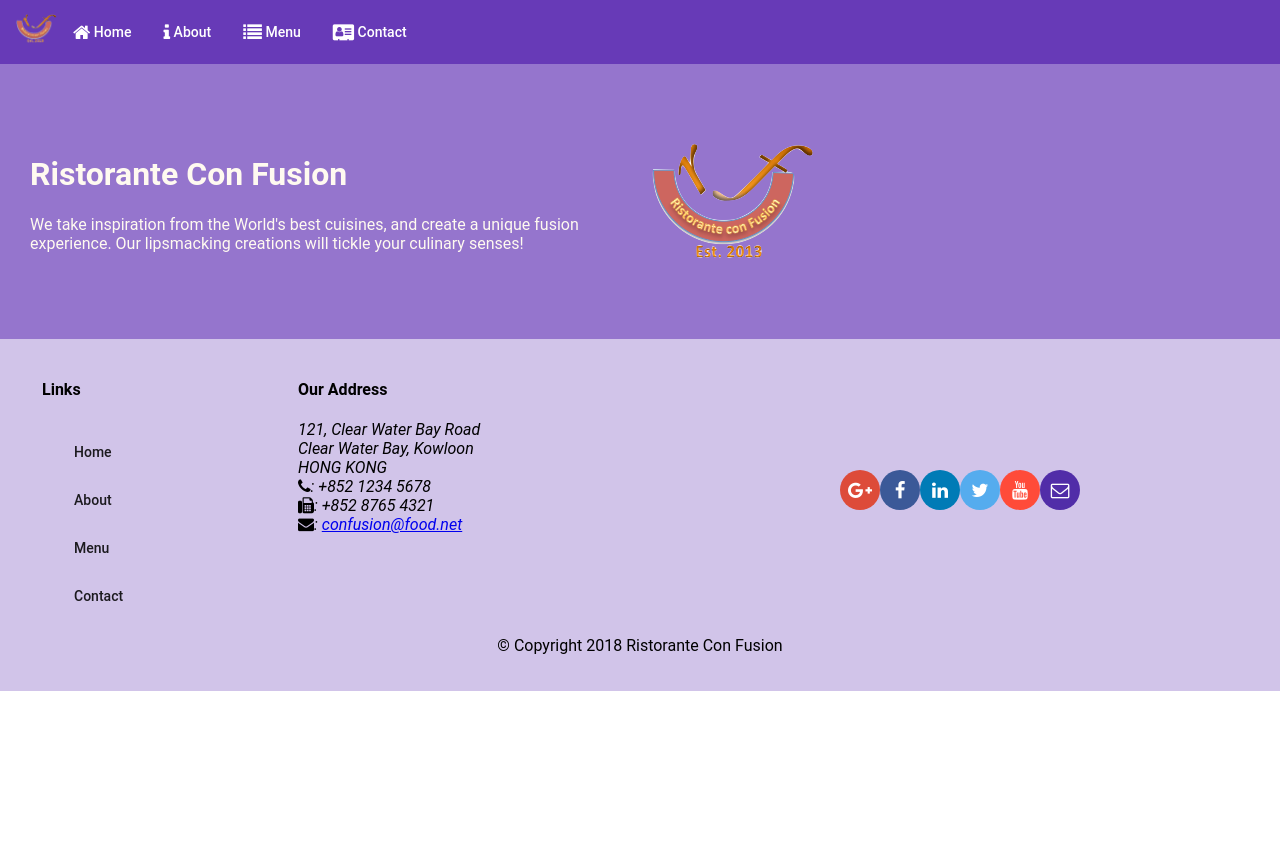
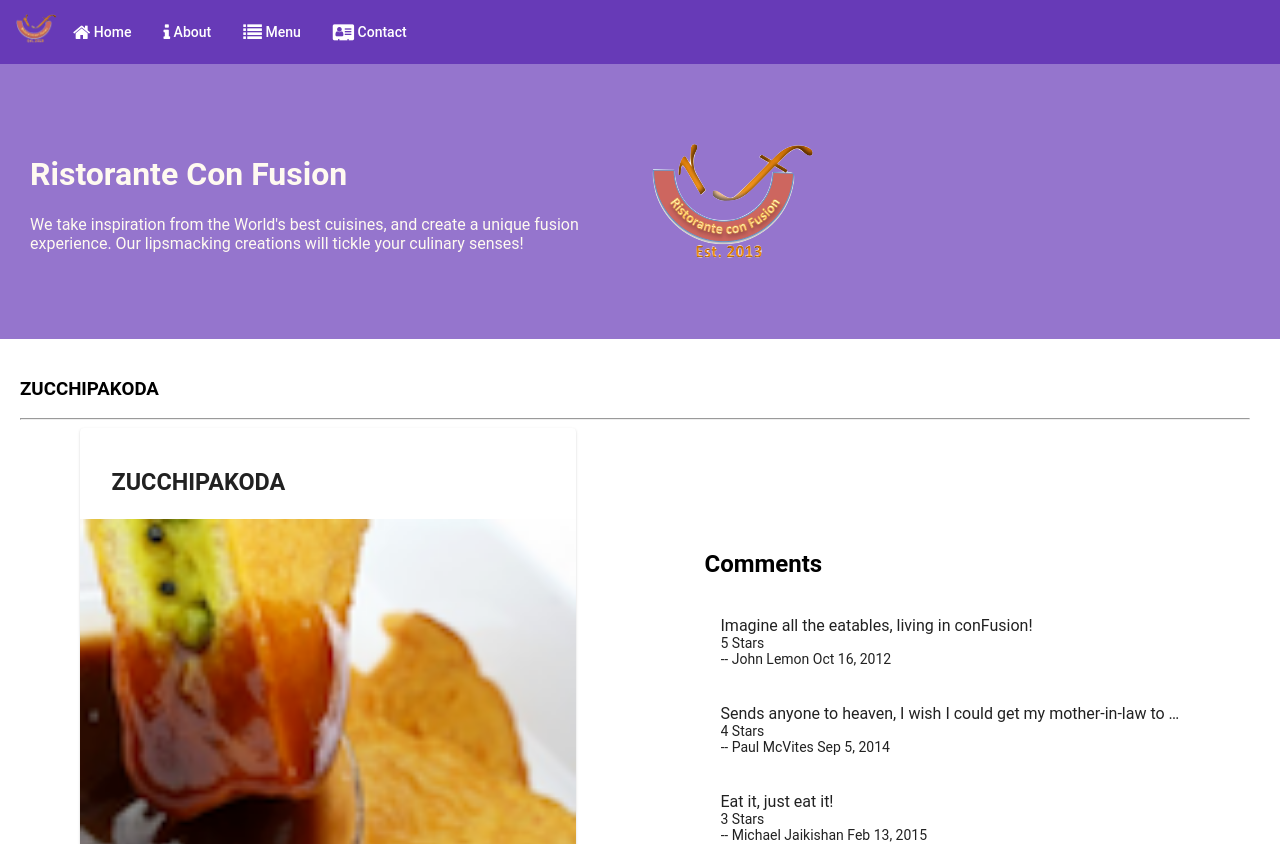
Before and after one commit to brett0701/Angular-conFusion, an Angular app: page /dishdetail/1 in a window 1280 px wide. Before the commit this address led to /. Shown: the top 844 px of the page. Before the commit the page ends 800 px from the top, so only its background shows below. Built offline with nearby package versions, Linux system fonts and the light colour scheme.

Commit message:
Single Page Application Part 2

```diff
--- a/src/app/app-routing/routes.ts
+++ b/src/app/app-routing/routes.ts
@@ -9,6 +9,7 @@
 export const routes: Routes = [
   { path: 'home',  component: HomeComponent },
   { path: 'menu',     component: MenuComponent },
+  { path: 'dishdetail/:id', component: DishdetailComponent },
   { path: 'contactus', component: ContactComponent },
   { path: '', redirectTo: '/home', pathMatch: 'full' }
 ];
--- a/src/app/dishdetail/dishdetail.component.html
+++ b/src/app/dishdetail/dishdetail.component.html
@@ -1,5 +1,17 @@
-<div class="container" fxLayout="row" fxLayout.sm="column" fxLayout.xs="column" fxLayoutAlign.gt-md="space-around center"
-  fxLayoutGap="10px" fxLayoutGap.xs="0">
+<div class="container"
+    fxLayout="row wrap"
+    fxLayout.sm="column"
+    fxLayout.xs="column"
+    fxLayoutAlign.gt-md="space-around center"
+    fxLayoutGap="10px"
+    fxLayoutGap.xs="0">
+
+  <div fxFlex="100">
+    <div>
+      <h3>{{dish.name | uppercase}}</h3>
+      <hr>
+    </div>
+  </div>
 
   <div fxFlex="40">
     <mat-card *ngIf="dish">
@@ -13,6 +25,7 @@
         <p>{{ dish.description }}</p>
       </mat-card-content>
       <mat-card-actions>
+        <button mat-button (click)="goBack()">Back</button>
         <button mat-button>LIKE</button>
         <button mat-button>SHARE</button>
       </mat-card-actions>
--- a/src/app/dishdetail/dishdetail.component.ts
+++ b/src/app/dishdetail/dishdetail.component.ts
@@ -1,5 +1,8 @@
-import { Component, OnInit, Input } from '@angular/core';
+import { Component, OnInit } from '@angular/core';
+import { Params, ActivatedRoute } from '@angular/router';
+import { Location } from '@angular/common';
 import { Dish } from '../shared/dish';
+import { DishService } from '../services/dish.service';
 
 
 @Component({
@@ -9,12 +12,19 @@
 })
 export class DishdetailComponent implements OnInit {
 
-  @Input()
   dish: Dish;
 
-  constructor() { }
+  constructor(private dishService: DishService,
+              private location: Location,
+              private route: ActivatedRoute) { }
 
   ngOnInit() {
+    const id = this.route.snapshot.params['id'];
+    this.dish = this.dishService.getDish(id);
+  }
+
+  goBack(): void {
+    this.location.back();
   }
 
 }
--- a/src/app/footer/footer.component.html
+++ b/src/app/footer/footer.component.html
@@ -5,10 +5,10 @@
       <div fxFlex="40" fxFlexOffset="20px">
         <h4>Links</h4>
         <mat-list>
-          <mat-list-item><a mat-button>Home</a></mat-list-item>
+          <mat-list-item><a mat-button routerLink='/home'>Home</a></mat-list-item>
           <mat-list-item><a mat-button>About</a></mat-list-item>
-          <mat-list-item><a mat-button>Menu</a></mat-list-item>
-          <mat-list-item><a mat-button>Contact</a></mat-list-item>
+          <mat-list-item><a mat-button routerLink='/menu'>Menu</a></mat-list-item>
+          <mat-list-item><a mat-button routerLink='/contactus'>Contact</a></mat-list-item>
         </mat-list>
       </div>
       <div fxFlex="55">
--- a/src/app/menu/menu.component.html
+++ b/src/app/menu/menu.component.html
@@ -9,7 +9,7 @@
 
   <div fxFlex>
     <mat-grid-list cols="2" rowHeight="200px">
-      <mat-grid-tile *ngFor="let dish of dishes" (click)="onSelect(dish)">
+      <mat-grid-tile *ngFor="let dish of dishes" [routerLink]="['/dishdetail', dish.id]">
         <img height="200px" [src]="[dish.image]" [alt]="[dish.name]">
         <mat-grid-tile-footer>
           <h1 matLine> {{dish.name | uppercase }} </h1>
@@ -19,6 +19,4 @@
     </mat-grid-list>
   </div>
 
-  <app-dishdetail [dish]="selectedDish"></app-dishdetail>
-
 </div>
--- a/src/app/services/promotion.service.ts
+++ b/src/app/services/promotion.service.ts
@@ -19,6 +19,7 @@
 
   getFeaturedPromotion(): Promotion {
     return PROMOTIONS.filter((promotion) => promotion.featured)[0];
+
   }
 
 }
```
